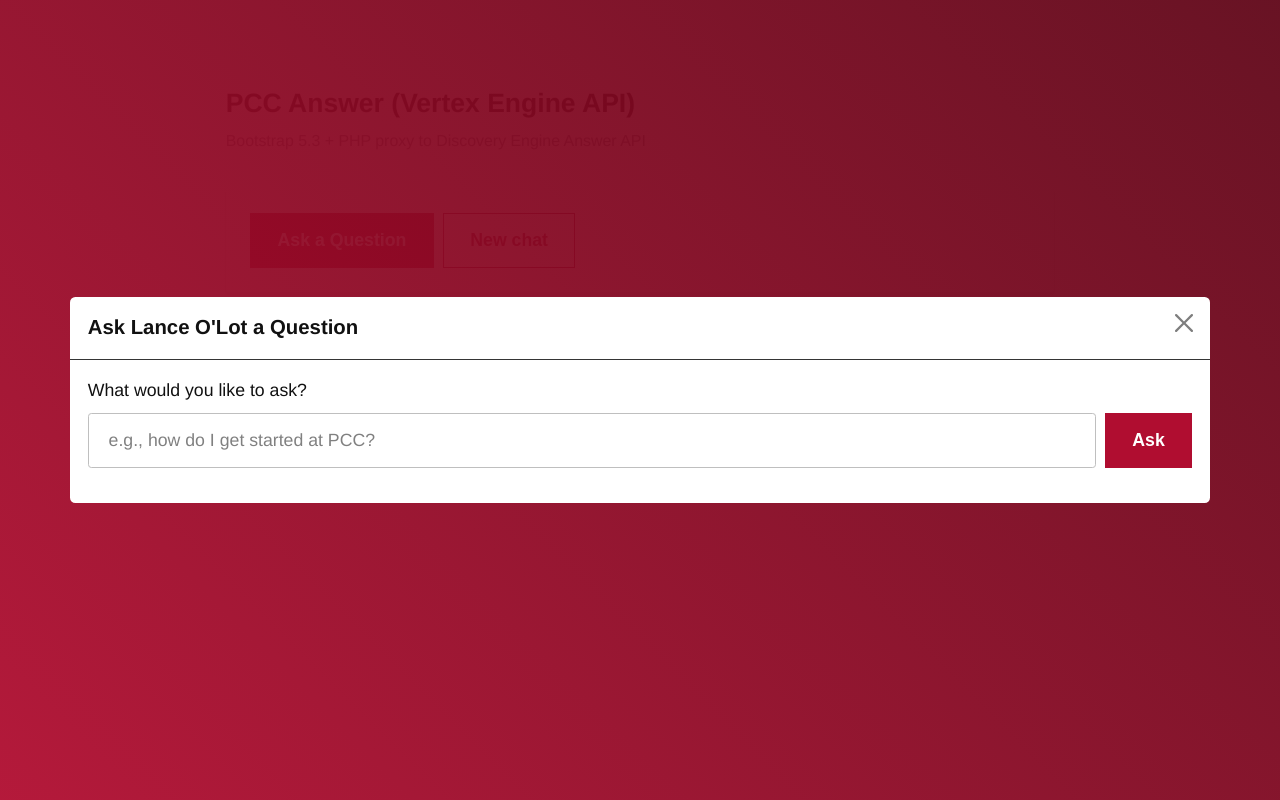
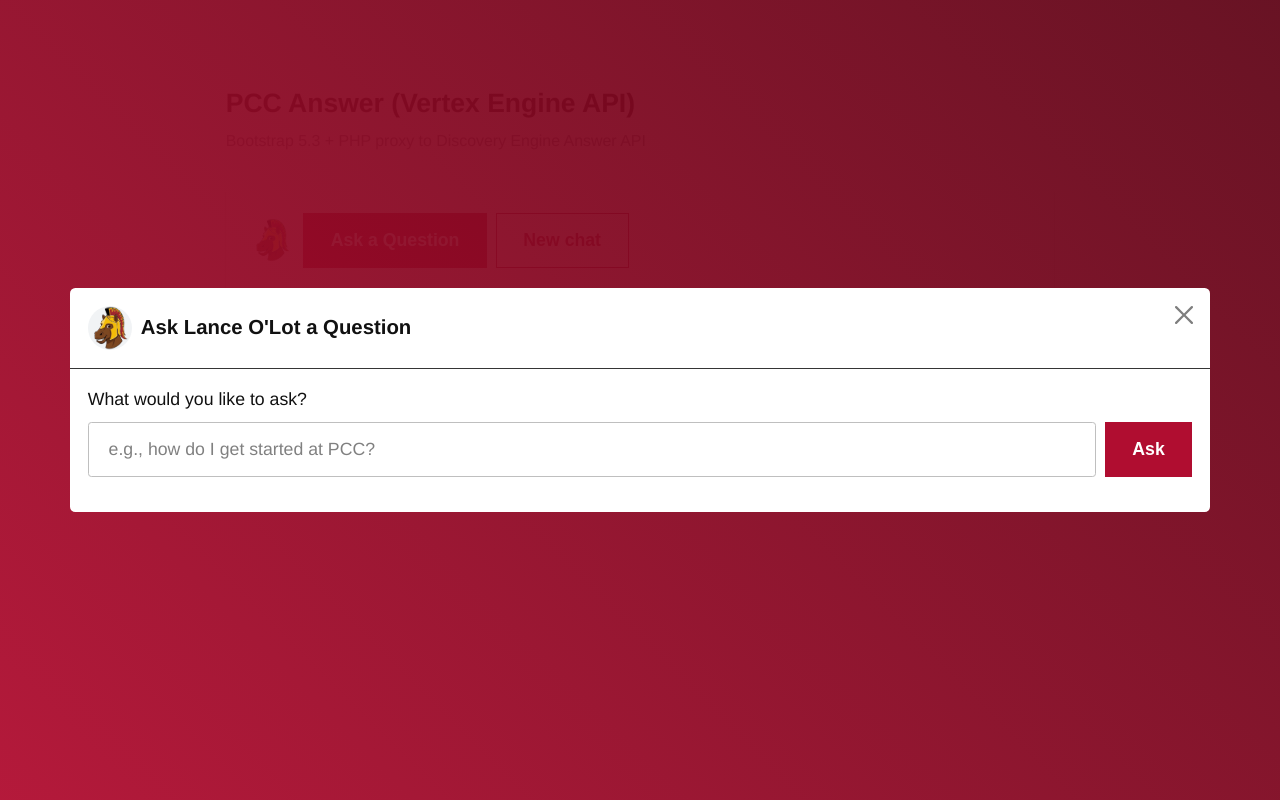
Before and after one commit to maxwellrowe/pccvertexsearch, a PHP site: page /pcc-vertex-answer-proxy/public/index.php in a window 1280 px wide, after a click on "Ask a Question". Run offline with PHP 8.4, Linux system fonts and the light colour scheme; some libraries are stand-ins or nearby versions.

Commit message:
update to tool

```diff
--- a/pcc-vertex-answer-proxy/public/index.php
+++ b/pcc-vertex-answer-proxy/public/index.php
@@ -36,6 +36,55 @@ if ($documentRoot !== '') {
     .answer code { background: #f8f9fa; padding: 0 .2rem; border-radius: .25rem; }
     .citation-anchors a { text-decoration: none; margin-right: .25rem; }
     .reference-hit { background-color: #fff3cd; transition: background-color .6s ease; }
+    .pcc-launch-icon-wrap {
+      width: 2.5rem;
+      height: 2.5rem;
+      border-radius: 9999px;
+      background: #fff;
+      display: inline-flex;
+      align-items: center;
+      justify-content: center;
+      animation: pccIconBounceJiggle 2.5s ease-in-out infinite;
+      pointer-events: none;
+    }
+    .pcc-launch-icon {
+      width: 2.5rem;
+      height: 2.5rem;
+      border-radius: 9999px;
+      display: block;
+      object-fit: cover;
+    }
+    @keyframes pccIconBounceJiggle {
+      0%, 40% { transform: translateY(0) rotate(0deg); }
+      48% { transform: translateY(-6px) rotate(-5deg); }
+      54% { transform: translateY(0) rotate(4deg); }
+      60% { transform: translateY(-3px) rotate(-3deg); }
+      66% { transform: translateY(0) rotate(2deg); }
+      72% { transform: translateY(-1px) rotate(-1deg); }
+      78%, 100% { transform: translateY(0) rotate(0deg); }
+    }
+    .pcc-modal-title {
+      display: inline-flex;
+      align-items: center;
+      gap: .5rem;
+    }
+    .pcc-modal-title-icon-wrap {
+      width: 2.5rem;
+      height: 2.5rem;
+      border-radius: 9999px;
+      background: #f1f3f5;
+      display: inline-flex;
+      align-items: center;
+      justify-content: center;
+      flex: 0 0 auto;
+    }
+    .pcc-modal-title-icon {
+      width: 2.5rem;
+      height: 2.5rem;
+      border-radius: 9999px;
+      object-fit: cover;
+      display: block;
+    }
   </style>
 </head>
 <body class="bg-light">
@@ -49,6 +98,9 @@ if ($documentRoot !== '') {
 
         <div class="card shadow-sm mb-3">
           <div class="card-body d-flex flex-wrap gap-2 align-items-center">
+            <span class="pcc-launch-icon-wrap" aria-hidden="true">
+              <img class="pcc-launch-icon" src="/images/lance-profile.png" alt="" />
+            </span>
             <button id="openAskModalBtn" class="btn btn-primary" type="button" data-bs-toggle="modal" data-bs-target="#askModal">Ask a Question</button>
             <button id="newChatBtn" class="btn btn-outline-secondary" type="button">New chat</button>
             <div id="status" class="small-muted ms-md-2"></div>
@@ -63,7 +115,12 @@ if ($documentRoot !== '') {
   <div class="modal-dialog modal-xl modal-dialog-centered">
     <div class="modal-content">
       <div class="modal-header">
-        <h2 class="modal-title h5" id="askModalLabel">Ask Lance O'Lot a Question</h2>
+        <h2 class="modal-title h5 pcc-modal-title" id="askModalLabel">
+          <span class="pcc-modal-title-icon-wrap" aria-hidden="true">
+            <img class="pcc-modal-title-icon" src="/images/lance-profile.png" alt="" />
+          </span>
+          <span>Ask Lance O'Lot a Question</span>
+        </h2>
         <button type="button" class="btn-close" data-bs-dismiss="modal" aria-label="Close"></button>
       </div>
       <div class="modal-body">
@@ -111,10 +168,10 @@ if ($documentRoot !== '') {
               <div id="followUps" class="d-flex flex-wrap gap-2"></div>
             </div>
 
-            <details class="mt-3">
-              <summary class="small-muted">Debug</summary>
+            <!-- Debug payload is kept in DOM for inspection but hidden from UI. -->
+            <div class="d-none" aria-hidden="true">
               <pre id="debug" class="mono small mt-2 mb-0"></pre>
-            </details>
+            </div>
           </div>
         </div>
       </div>
@@ -135,8 +192,9 @@ let activePopovers = [];
 function setLoading(isLoading) {
   $("#modalAskBtn").disabled = isLoading;
   $("#openAskModalBtn").disabled = isLoading;
-  $("#status").textContent = isLoading ? "Thinking… (Lance is trotting to the sources)" : "";
-  $("#modalStatus").textContent = isLoading ? "Thinking… (Lance is trotting to the sources)" : "";
+  const loadingHtml = '<span class="d-inline-flex align-items-center gap-1"><svg width="12" height="12" viewBox="0 0 50 50" aria-hidden="true"><circle cx="25" cy="25" r="20" fill="none" stroke="#be1e2d" stroke-width="5" stroke-linecap="round" stroke-dasharray="31.4 31.4"><animateTransform attributeName="transform" type="rotate" from="0 25 25" to="360 25 25" dur="0.9s" repeatCount="indefinite"/></circle></svg><span>Thinking… (Lance is trotting to the sources)</span></span>';
+  $("#status").innerHTML = isLoading ? loadingHtml : "";
+  $("#modalStatus").innerHTML = isLoading ? loadingHtml : "";
 }
 
 function showError(msg) {
```
Also changed, not shown: pcc-vertex-answer-proxy/public/api/answer.php (+98 -0 lines), pcc-vertex-answer-proxy/public/embed.js (+72 -5 lines), pcc-vertex-answer-proxy/public/images/lance-profile.png (added), 1 other file.
